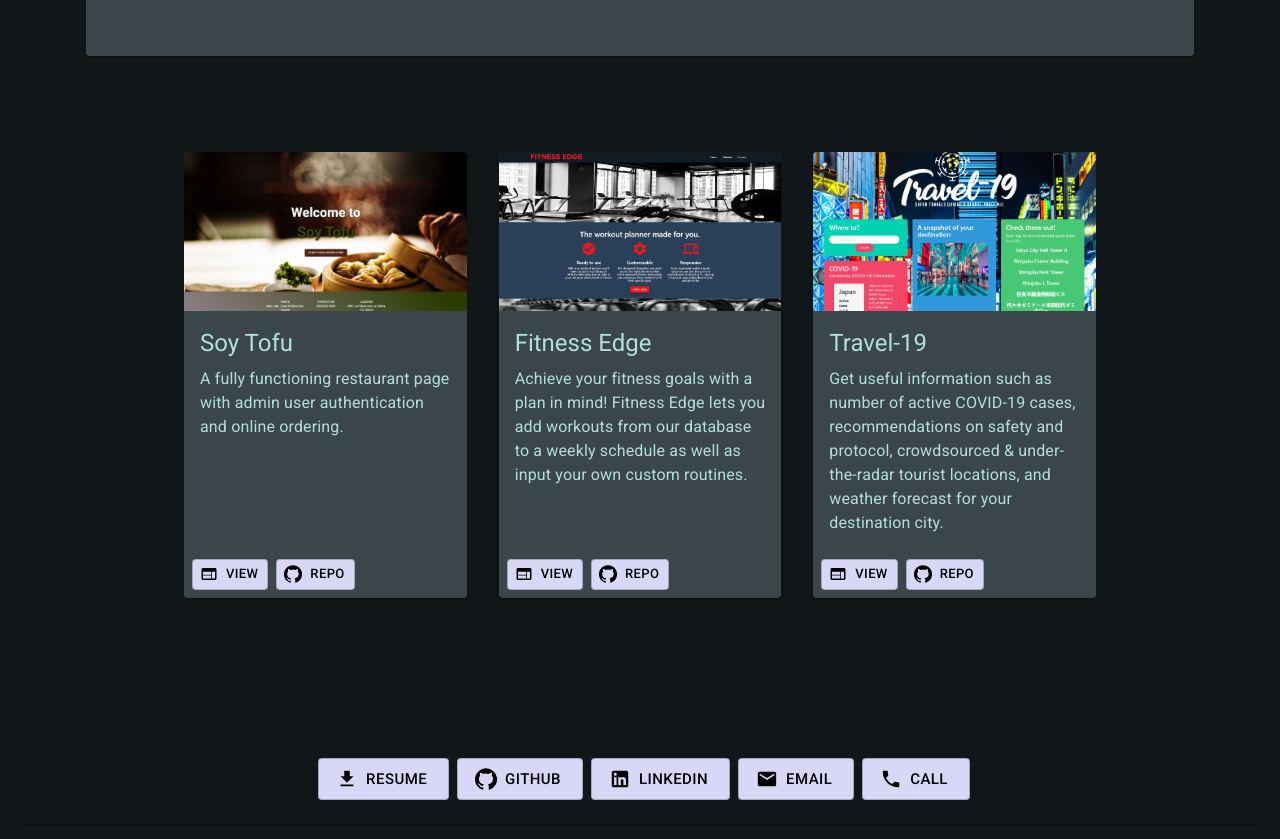
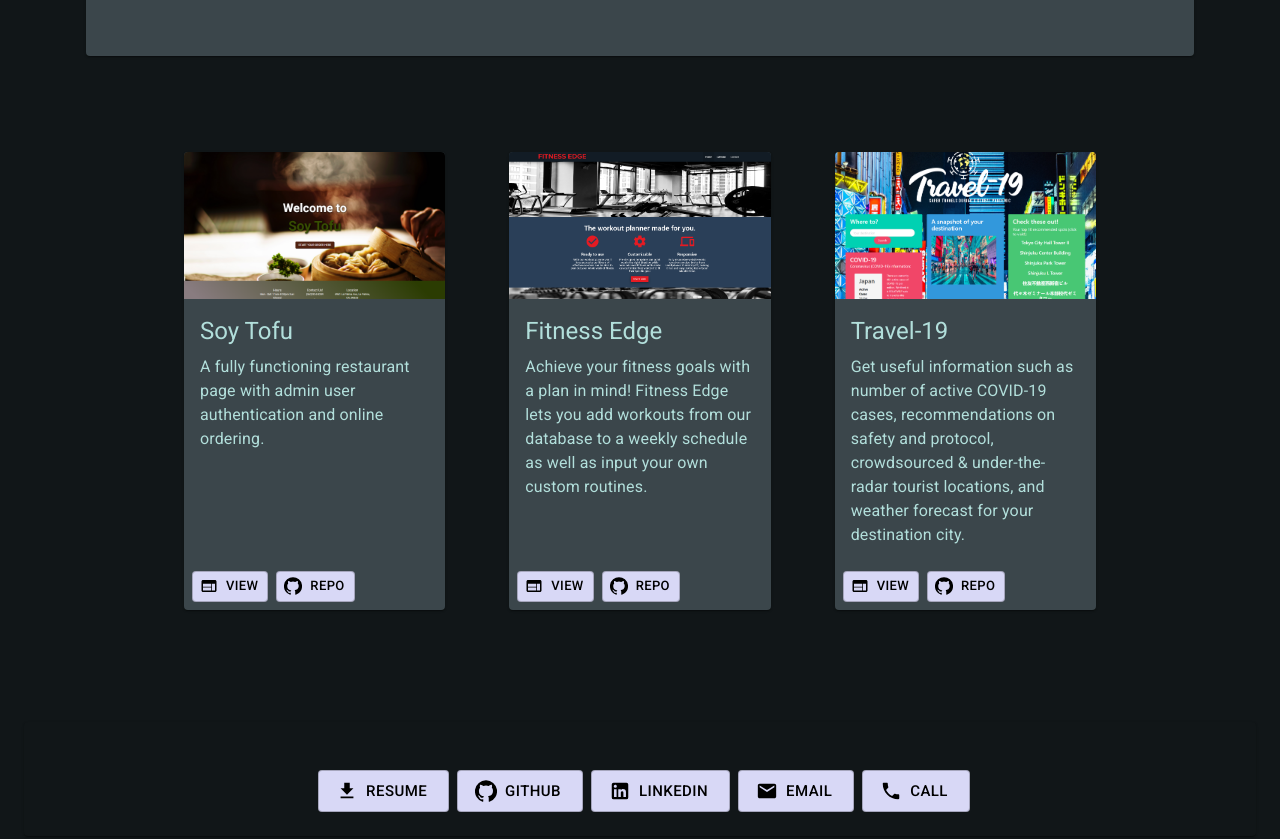
Before and after one commit to CeliaNoriega/CeliaNoriega.github.io, a React (Create React App) app: page / in a window 1280 px wide. Shown: the part 380-1219 px from the top of the page. Built offline with nearby package versions, Linux system fonts and the light colour scheme.

Commit message:
changed spacing for projects

```diff
--- a/src/components/Projects/index.js
+++ b/src/components/Projects/index.js
@@ -22,7 +22,7 @@ export default function Album() {
     <React.Fragment>
       <CssBaseline />
       <Container className={classes.cardGrid} maxWidth="md">
-        <Grid container spacing={4}>
+        <Grid container spacing={8}>
           <Grid item xs={12} sm={6} md={4}>
             <Project
              name="Soy Tofu"
```
Also changed, not shown: 1 other file (tests, documents, lock files or other folders).
